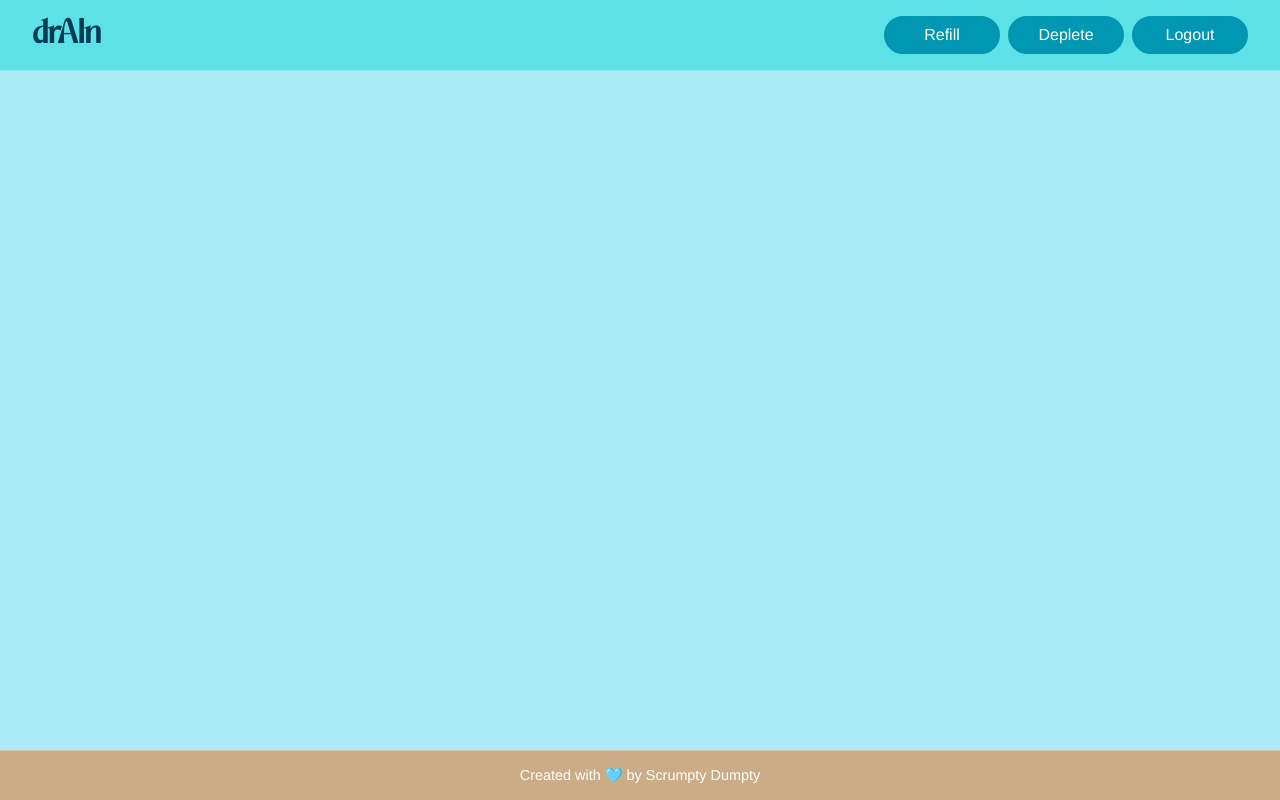
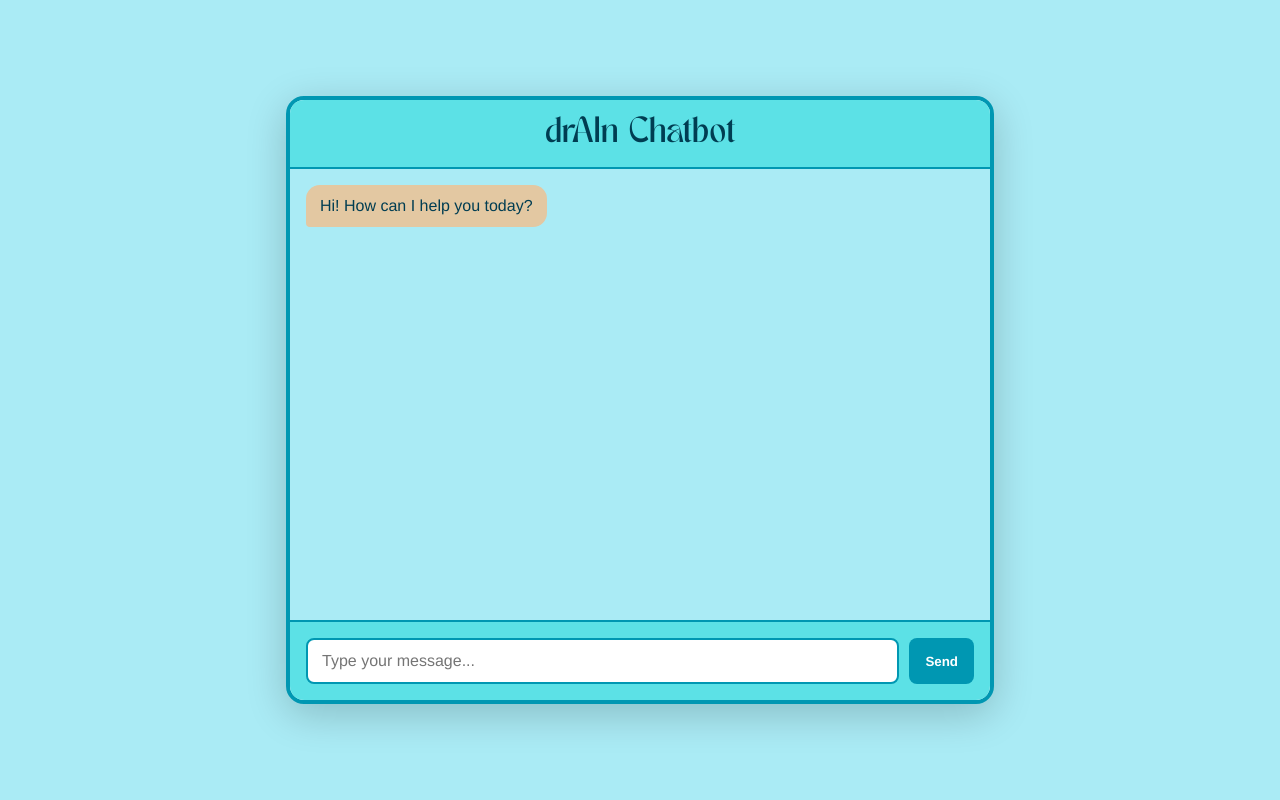
Before and after one commit to bcsanadi/drAIn, a Flask app: page /deplete in a window 1280 px wide; the page is wider, and only the part inside the window is pictured. Run offline with Flask 3, Linux system fonts and the light colour scheme.

Commit message:
Add chatbot interface to deplete.html
Updated the deplete.html template to include a chatbot interface, styling, and script for interaction.

```diff
--- a/templates/deplete.html
+++ b/templates/deplete.html
@@ -1,29 +1,222 @@
 <!DOCTYPE html>
 <html lang="en">
 <head>
-    <meta charset="UTF-8">
-    <meta name="viewport" content="width=device-width, initial-scale=1.0">
-    <title>drAIn</title>
-    <link rel="stylesheet" href="static/css/style.css">
+  <meta charset="UTF-8" />
+  <meta name="viewport" content="width=device-width, initial-scale=1.0"/>
+  <title>drAIn Chatbot</title>
+
+
+  <style>
+    /* === FONT & COLOR VARIABLES === */
+    @font-face {
+      font-family: 'TAN MERINGUE';
+      src: url('./Fonts/TAN MERINGUE.ttf') format('truetype');
+      font-weight: normal;
+      font-style: normal;
+    }
+
+
+    :root {
+      --primary-color: #aaebf5;
+      --secondary-color: #5ce1e6;
+      --accent-color: #0097b2;
+      --dark-blue: #003d52;
+      --sand-color: #e3c8a2; /* lighter sand shade */
+      --font-family: 'Helvetica Neue', sans-serif;
+      --title-font: 'TAN MERINGUE', 'Helvetica Neue', sans-serif;
+      --font-size: 16px;
+      --line-height: 1.5;
+    }
+
+
+    body {
+      margin: 0;
+      padding: 0;
+      background-color: var(--primary-color);
+      font-family: var(--font-family);
+      display: flex;
+      justify-content: center;
+      align-items: center;
+      height: 100vh;
+    }
+
+
+    /* === CHATBOT STYLING === */
+    .chat-card {
+      width: min(700px, 90vw);
+      height: min(600px, 80vh);
+      background-color: white;
+      border: 4px solid var(--accent-color);
+      border-radius: 18px;
+      display: grid;
+      grid-template-rows: auto 1fr auto;
+      box-shadow: 0 10px 40px rgba(0,0,0,0.2);
+      overflow: hidden;
+    }
+
+
+    .chat-header {
+      background-color: var(--secondary-color);
+      color: var(--dark-blue);
+      padding: 1rem;
+      font-family: var(--title-font);
+      font-size: 1.6rem;
+      text-align: center;
+      border-bottom: 2px solid var(--accent-color);
+    }
+
+
+    .chat-log {
+      padding: 1rem;
+      overflow-y: auto;
+      display: flex;
+      flex-direction: column;
+      gap: 10px;
+      background-color: var(--primary-color);
+    }
+
+
+    .msg { display: flex; }
+    .msg.user { justify-content: flex-end; }
+    .bubble {
+      max-width: 75%;
+      padding: 10px 14px;
+      border-radius: 14px;
+      line-height: 1.4;
+      font-size: 1rem;
+    }
+
+
+    .msg.user .bubble {
+      background-color: var(--accent-color);
+      color: white;
+      border-bottom-right-radius: 4px;
+    }
+
+
+    .msg.bot .bubble {
+      background-color: var(--sand-color);
+      color: var(--dark-blue);
+      border-bottom-left-radius: 4px;
+    }
+
+
+    .chat-form {
+      display: grid;
+      grid-template-columns: 1fr auto;
+      gap: 10px;
+      padding: 1rem;
+      background-color: var(--secondary-color);
+      border-top: 2px solid var(--accent-color);
+    }
+
+
+    .chat-input {
+      padding: 12px 14px;
+      border-radius: 8px;
+      border: 2px solid var(--accent-color);
+      font-family: var(--font-family);
+      font-size: 1rem;
+      outline: none;
+      color: var(--dark-blue);
+    }
+
+
+    .chat-send {
+      padding: 12px 16px;
+      border: none;
+      border-radius: 8px;
+      background-color: var(--accent-color);
+      color: white;
+      font-weight: bold;
+      cursor: pointer;
+      font-family: var(--font-family);
+      transition: all 0.2s ease;
+    }
+    .chat-send:hover {
+      background-color: var(--dark-blue);
+      transform: translateY(-1px);
+    }
+    .chat-send:disabled {
+      opacity: 0.6;
+      cursor: not-allowed;
+    }
+  </style>
 </head>
+
+
 <body>
-    <nav class="nav-bar">
-    <div class="nav-container">
-        <a href="/home" class="logo-text">drAIn</a>
-        <div class="nav-buttons">
-            <a href="/refill" class="nav-button1">Refill</a>
-            <a href="/deplete" class="nav-button2">Deplete</a>
-            <a href="/logout" class="nav-button2">Logout</a>
-        </div>
+  <!-- === CENTERED CHATBOT === -->
+  <section class="chat-card" aria-label="AI Chatbot">
+    <div class="chat-header">drAIn Chatbot</div>
+
+
+    <div id="chatlog" class="chat-log">
+      <div class="msg bot"><div class="bubble">Hi! How can I help you today?</div></div>
     </div>
-    </nav>
-    <!-- Add AI Chatbot here -->
-    <footer>
-        <div class="footer-content">
-            <p>Created with 🩵 by Scrumpty Dumpty</p>
-        </div>
-    </footer>
 
-    <script src="static/js/script.js"></script>
+
+    <form id="chat-form" class="chat-form" autocomplete="off">
+      <input id="chat-input" class="chat-input" type="text" placeholder="Type your message..." required />
+      <button id="chat-send" class="chat-send" type="submit">Send</button>
+    </form>
+  </section>
+
+
+  <script>
+  (() => {
+    const API = "http://127.0.0.1:5000/chat"; // local Flask endpoint
+    const log = document.getElementById("chatlog");
+    const form = document.getElementById("chat-form");
+    const input = document.getElementById("chat-input");
+    const sendBtn = document.getElementById("chat-send");
+
+
+    const history = [];
+
+
+    function addMessage(who, text) {
+      const wrap = document.createElement("div");
+      wrap.className = `msg ${who}`;
+      const bubble = document.createElement("div");
+      bubble.className = "bubble";
+      bubble.textContent = text;
+      wrap.appendChild(bubble);
+      log.appendChild(wrap);
+      log.scrollTop = log.scrollHeight;
+    }
+
+
+    form.addEventListener("submit", async (e) => {
+      e.preventDefault();
+      const text = input.value.trim();
+      if (!text) return;
+      addMessage("user", text);
+      input.value = "";
+      sendBtn.disabled = true;
+
+
+      try {
+        const res = await fetch(API, {
+          method: "POST",
+          headers: { "Content-Type": "application/json" },
+          body: JSON.stringify({ message: text, messages: history })
+        });
+        const data = await res.json();
+        const reply = data.reply || "(no response)";
+        addMessage("bot", reply);
+
+
+        history.push({ role: "user", content: text });
+        history.push({ role: "assistant", content: reply });
+        if (history.length > 10) history.splice(0, history.length - 10);
+      } catch (err) {
+        addMessage("bot", "Oops—network error. Make sure your Python server is running!");
+      } finally {
+        sendBtn.disabled = false;
+      }
+    });
+  })();
+  </script>
 </body>
 </html>
```
